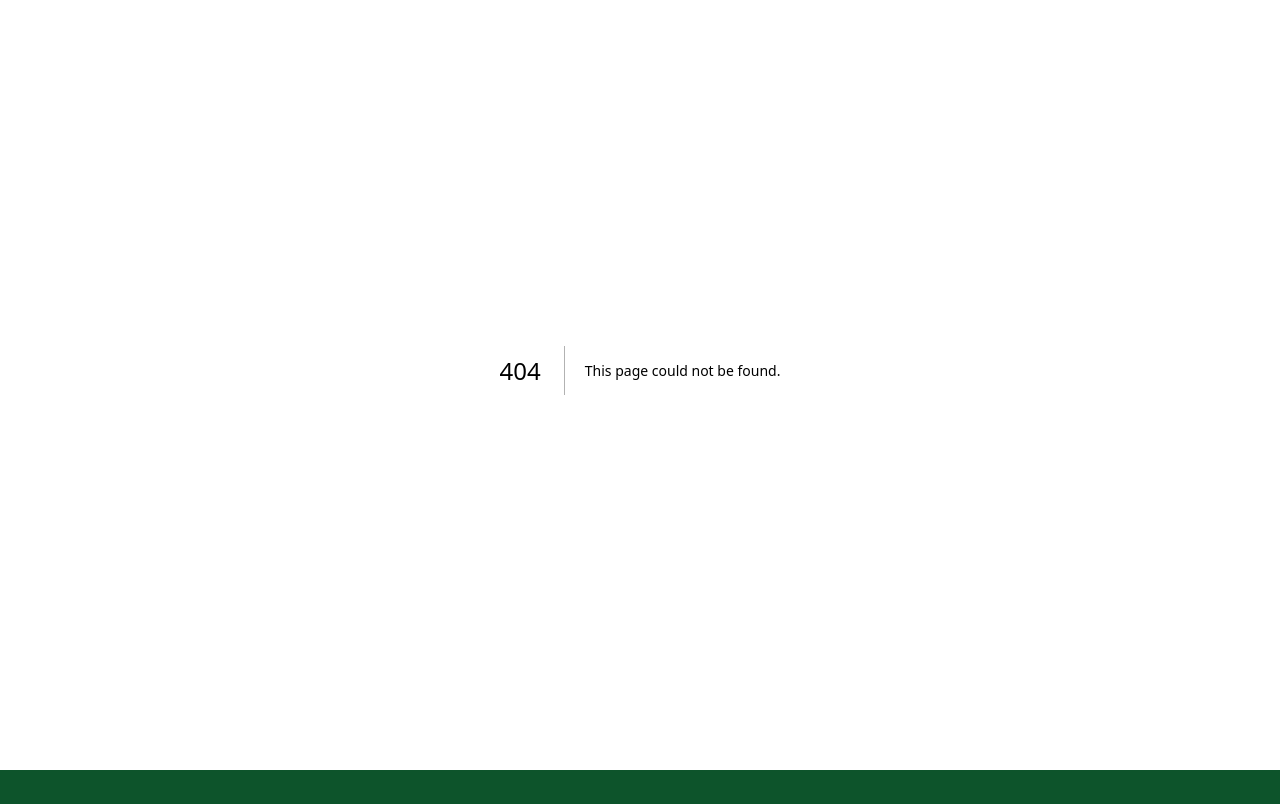
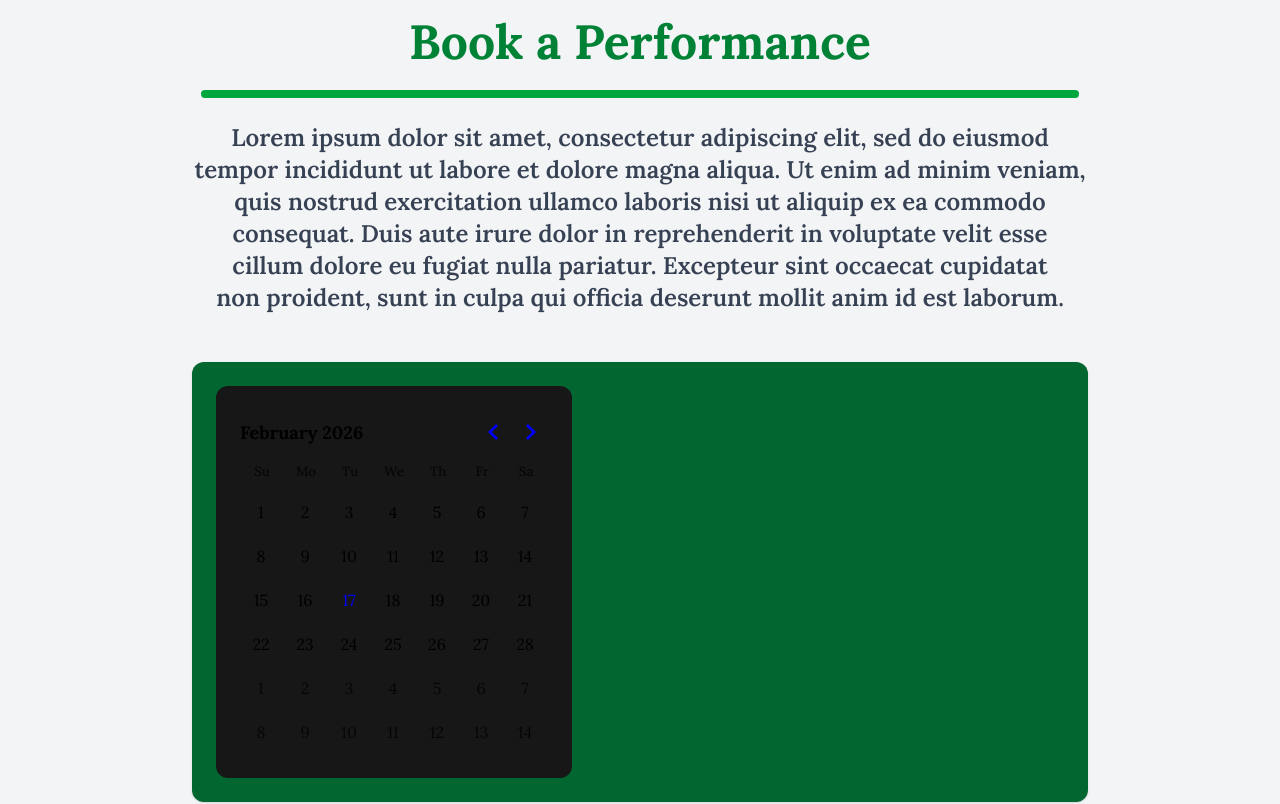
Before and after one commit to AlexHuynh35/KolintangWebsite, a Next.js app: page /book in a window 1280 px wide. Before the commit this address had no page. Shown: the part 540-1344 px from the top of the page. Built offline with nearby package versions, Linux system fonts and the light colour scheme.

Commit message:
feat: day picker

```diff
--- a/package.json
+++ b/package.json
@@ -9,8 +9,10 @@
     "lint": "eslint"
   },
   "dependencies": {
+    "date-fns": "^4.1.0",
     "next": "16.1.6",
     "react": "19.2.3",
+    "react-day-picker": "^9.13.2",
     "react-dom": "19.2.3"
   },
   "devDependencies": {
@@ -18,8 +20,8 @@
     "@types/node": "^20",
     "@types/react": "^19",
     "@types/react-dom": "^19",
-    "eslint": "^9",
-    "eslint-config-next": "16.1.6",
+    "eslint": "^10.0.1",
+    "eslint-config-next": "^0.2.4",
     "tailwindcss": "^4",
     "typescript": "^5"
   }
--- /dev/null
+++ b/src/app/book/page.tsx
@@ -0,0 +1,28 @@
+import { PageTitle, SectionTitle, EventCard, Calendar } from "@/components";
+
+export default function BookPage() {
+  return (
+    <section className="py-6 bg-gray-100">
+      <PageTitle
+        title="Book a Performance"
+        description="Lorem ipsum dolor sit amet, consectetur adipiscing elit, sed do eiusmod tempor incididunt ut labore et dolore magna aliqua. Ut enim ad minim veniam, quis nostrud exercitation ullamco laboris nisi ut aliquip ex ea commodo consequat. Duis aute irure dolor in reprehenderit in voluptate velit esse cillum dolore eu fugiat nulla pariatur. Excepteur sint occaecat cupidatat non proident, sunt in culpa qui officia deserunt mollit anim id est laborum."
+      />
+
+      <Calendar />
+
+      <SectionTitle title="Check Out These Performances" onLeft={false} />
+
+      <EventCard
+        title="Kolintang Performance 1"
+        description="Lorem ipsum dolor sit amet, consectetur adipiscing elit, sed do eiusmod tempor incididunt ut labore et dolore magna aliqua. Ut enim ad minim veniam, quis nostrud exercitation ullamco laboris nisi ut aliquip ex ea commodo consequat. Duis aute irure dolor in reprehenderit in voluptate velit esse cillum dolore eu fugiat nulla pariatur. Excepteur sint occaecat cupidatat non proident, sunt in culpa qui officia deserunt mollit anim id est laborum."
+        videoUrl="https://www.youtube.com/embed/c3FVbpa-jTc?si=p6Gx9tF26Ycp3wB3"
+      />
+
+      <EventCard
+        title="Kolintang Performance 2"
+        description="Lorem ipsum dolor sit amet, consectetur adipiscing elit, sed do eiusmod tempor incididunt ut labore et dolore magna aliqua. Ut enim ad minim veniam, quis nostrud exercitation ullamco laboris nisi ut aliquip ex ea commodo consequat. Duis aute irure dolor in reprehenderit in voluptate velit esse cillum dolore eu fugiat nulla pariatur. Excepteur sint occaecat cupidatat non proident, sunt in culpa qui officia deserunt mollit anim id est laborum."
+        videoUrl="https://www.youtube.com/embed/c3FVbpa-jTc?si=p6Gx9tF26Ycp3wB3"
+      />
+    </section>
+  );
+}
--- /dev/null
+++ b/src/components/calendar.tsx
@@ -0,0 +1,68 @@
+"use client";
+
+import { DayPicker } from "react-day-picker";
+import { addMonths, subMonths } from "date-fns";
+import "react-day-picker/dist/style.css";
+
+export default function Calendar() {
+  return (
+    <div className="max-w-4xl mx-auto my-6 p-6 flex flex-col md:flex-row rounded-xl shadow-sm bg-green-800">
+      <div className="bg-neutral-900 p-6 rounded-xl">
+        <DayPicker
+          fixedWeeks
+          showOutsideDays
+          mode="single"
+          hidden={{
+            before: subMonths(new Date(), 1),
+            after: addMonths(new Date(), 12),
+          }}
+          classNames={{
+            /*
+            button_next: "",
+            button_previous: "",
+            caption_after_enter: "",
+            caption_after_exit: "",
+            caption_before_enter: "",
+            caption_before_exit: "",
+            caption_label: "",
+            chevron: "",
+            day: "",
+            day_button: "",
+            disabled: "",
+            dropdown: "",
+            dropdown_root: "",
+            dropdowns: "",
+            focused: "",
+            footer: "",
+            hidden: "",
+            month: "",
+            month_caption: "",
+            month_grid: "",
+            months: "",
+            months_dropdown: "",
+            nav: "",
+            outside: "",
+            range_end: "",
+            range_middle: "",
+            range_start: "",
+            root: "",
+            selected: "",
+            today: "",
+            week: "",
+            week_number: "",
+            week_number_header: "",
+            weekday: "",
+            weekdays: "",
+            weeks: "",
+            weeks_after_enter: "",
+            weeks_after_exit: "",
+            weeks_before_enter: "",
+            weeks_before_exit: "",
+            years_dropdown: "",
+            */
+          }}
+        />
+      </div>
+    </div>
+  );
+}
--- a/src/components/index.ts
+++ b/src/components/index.ts
@@ -6,3 +6,4 @@ export { default as SectionTitle } from "./section-title";
 export { default as PersonCard } from "./person-card";
 export { default as FactCard } from "./fact-card";
 export { default as EventCard } from "./event-card";
+export { default as Calendar } from "./calendar";
```
Also changed, not shown: 1 other file (tests, documents, lock files or other folders).
